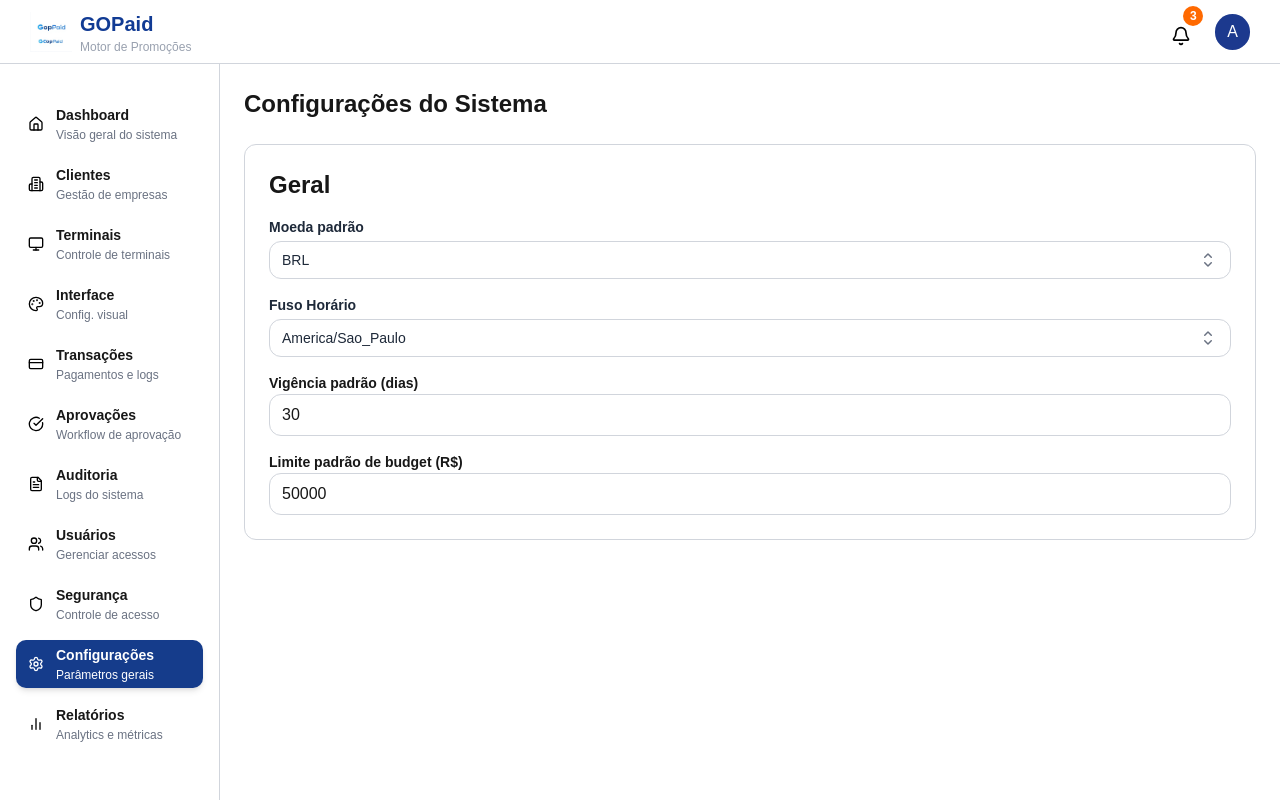
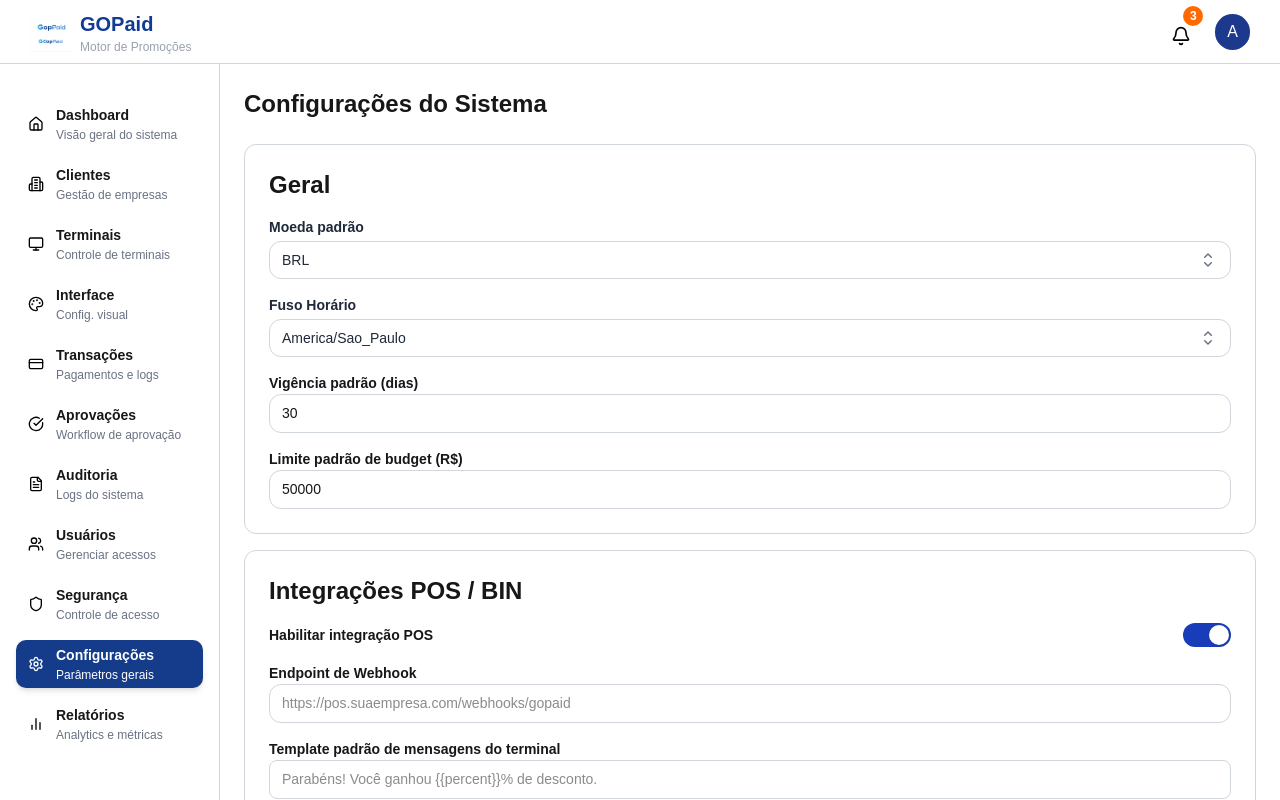
Before and after one commit to JohannPDaniel/Meu-projeto, a Next.js app: page /configuracoes in a window 1280 px wide. Shown: the top 800 px of the page. Built offline with nearby package versions, Linux system fonts and the light colour scheme.

Commit message:
fazendo a pagina de configurações

```diff
--- a/src/app/configuracoes/page.tsx
+++ b/src/app/configuracoes/page.tsx
@@ -1,4 +1,8 @@
+"use client";
+
+import { useState } from "react";
 import { AppLayout } from '../../components/appLayout';
+import { Switch } from "../../components/configurações/switch";
 import { VigenciaInput } from '../../components/configurações/vigencyInput';
 import StatusSelect from '../../components/select';
 
@@ -11,12 +15,13 @@ const OPTIONS2 = [
 	{ label: 'UTC', value: 'UTC' },
 ];
 
-export default function configuracoes() {
+export default function Configuracoes () {
+	const [ativo, setAtivo] = useState(true);
 	return (
 		<AppLayout>
 			<h1 className='text-2xl font-bold'>Configurações do Sistema</h1>
 
-			<div className='grid'>
+			<div className='grid xl:grid-cols-2 gap-4'>
 				<div className='flex flex-col gap-4 border border-gray-300 rounded-xl p-6'>
 					<h1 className='text-2xl font-bold'>Geral</h1>
 
@@ -43,6 +48,43 @@ export default function configuracoes() {
 						valorExterno={50000}
 					/>
 				</div>
+
+				<div className='flex flex-col gap-4 border border-gray-300 rounded-xl p-6'>
+					<h1 className='text-2xl font-bold'>Integrações POS / BIN</h1>
+
+					<div className='flex items-center justify-between'>
+						<h3 className='text-[14px] font-bold'>Habilitar integração POS</h3>
+						<Switch
+							checked={ativo}
+							onCheckedChange={setAtivo}
+						/>
+					</div>
+
+					<label className='flex flex-col'>
+						<span className='text-[14px] font-bold'>Endpoint de Webhook</span>
+						<input
+							type='text'
+							placeholder='https://pos.suaempresa.com/webhooks/gopaid'
+							className='border border-gray-300 rounded-xl p-2 pl-3 text-[14px] focus:outline-none focus:ring-2 focus:ring-blue-500'
+						/>
+					</label>
+					<label className='flex flex-col'>
+						<span className='text-[14px] font-bold'>
+							Template padrão de mensagens do terminal
+						</span>
+						<input
+							type='text'
+							placeholder='Parabéns! Você ganhou {{percent}}% de desconto.'
+							className='border border-gray-300 rounded-lg p-2 pl-3 text-[14px] focus:outline-none focus:ring-2 focus:ring-blue-500'
+						/>
+					</label>
+
+					<div className='flex justify-end mt-3'>
+						<button className='bg-[#113b94] text-white py-2 px-4 rounded-xl cursor-pointer transition-all duration-300 ease-in-out hover:-translate-y-0.5'>
+							Salvar
+						</button>
+					</div>
+				</div>
 			</div>
 		</AppLayout>
 	);
--- /dev/null
+++ b/src/components/configurações/switch.tsx
@@ -0,0 +1,43 @@
+type SwitchProps = {
+	checked: boolean;
+	onCheckedChange: (checked: boolean) => void;
+	disabled?: boolean;
+};
+
+export function Switch({ checked, onCheckedChange, disabled }: SwitchProps) {
+	return (
+		<label
+			className={`relative inline-flex items-center ${
+				disabled ? 'opacity-60 cursor-not-allowed' : 'cursor-pointer'
+			}`}>
+			{/* input acessível */}
+			<input
+				type='checkbox'
+				className='peer sr-only'
+				checked={checked}
+				onChange={(e) => onCheckedChange(e.target.checked)}
+				disabled={disabled}
+				aria-label='Ativar/desativar'
+			/>
+
+			{/* trilho */}
+			<span
+				className='
+          block w-12 h-6 rounded-full
+          bg-gray-300 peer-checked:bg-blue-800
+          transition-colors
+          peer-focus-visible:outline-none peer-focus-visible:ring-2 peer-focus-visible:ring-blue-500
+        '
+			/>
+
+			{/* bolinha */}
+			<span
+				className='
+          pointer-events-none absolute left-0.5 top-0.5
+          w-5 h-5 rounded-full bg-white shadow
+          transition-transform peer-checked:translate-x-6
+        '
+			/>
+		</label>
+	);
+}
--- a/src/components/configurações/vigencyInput.tsx
+++ b/src/components/configurações/vigencyInput.tsx
@@ -24,7 +24,7 @@ export function VigenciaInput({ valorExterno, text }: Props) {
 				min={0}
 				value={valor} // mostra o número vindo de fora, mas editável
 				onChange={handleChange}
-				className='border border-gray-300 rounded-xl py-2 px-3 focus:outline-none focus:ring-2 focus:ring-blue-500'
+				className='border border-gray-300 rounded-xl py-2 px-3 text-[14px] focus:outline-none focus:ring-2 focus:ring-blue-500'
 			/>
 		</label>
 	);
```
